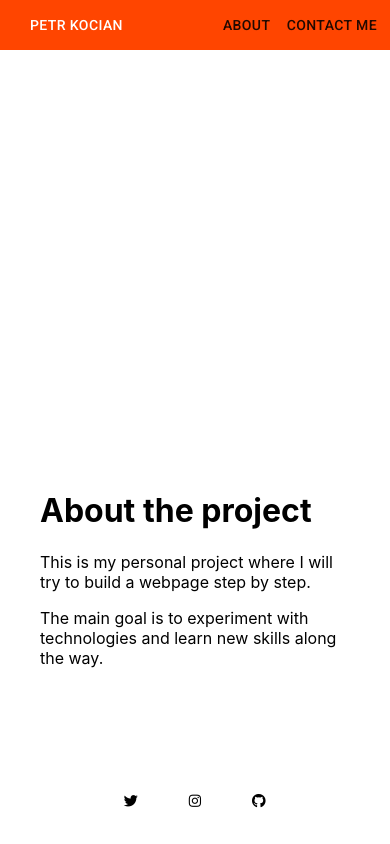
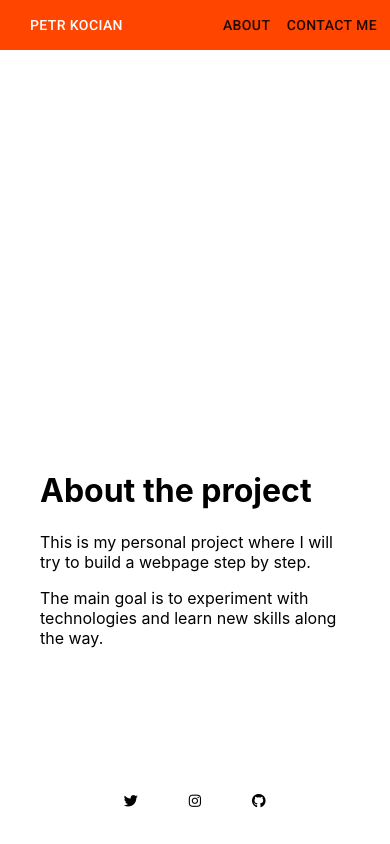
Before and after one commit to koci54/portfolio-project, a Next.js app: page /about in a window 390 px wide. Built offline with nearby package versions, Linux system fonts and the light colour scheme.

Commit message:
correction mobile view

```diff
--- a/assets/scss/MyLayout.scss
+++ b/assets/scss/MyLayout.scss
@@ -16,7 +16,7 @@
       flex-direction: column;
       margin: 20px;
 
-      .box {
+
          // color: red;
          padding-top: 380px;
          padding-bottom: 10px;
@@ -27,7 +27,7 @@
           @include xl {
             //  color: orange;
           }
-      }
+
 
 
 
```
